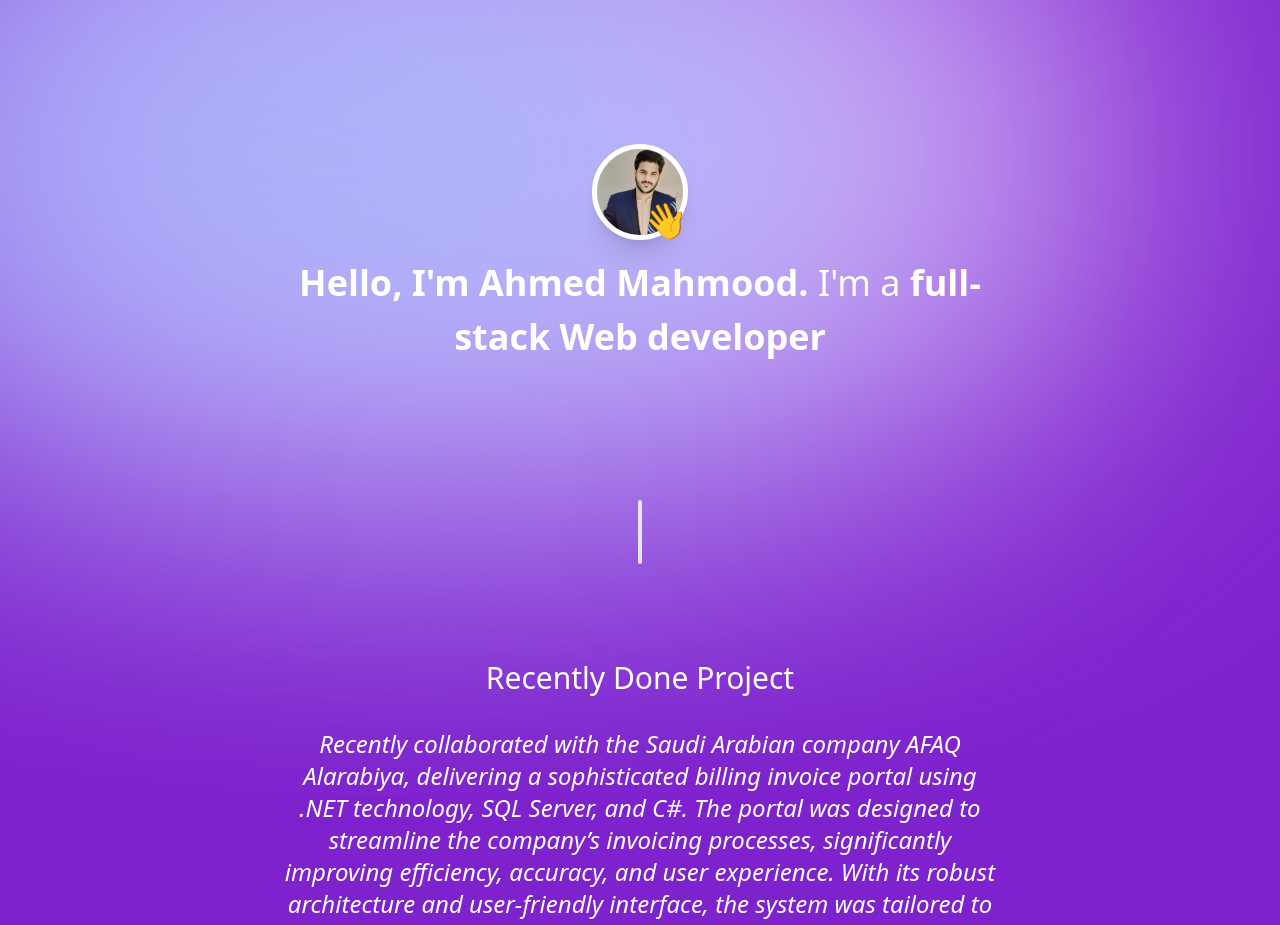
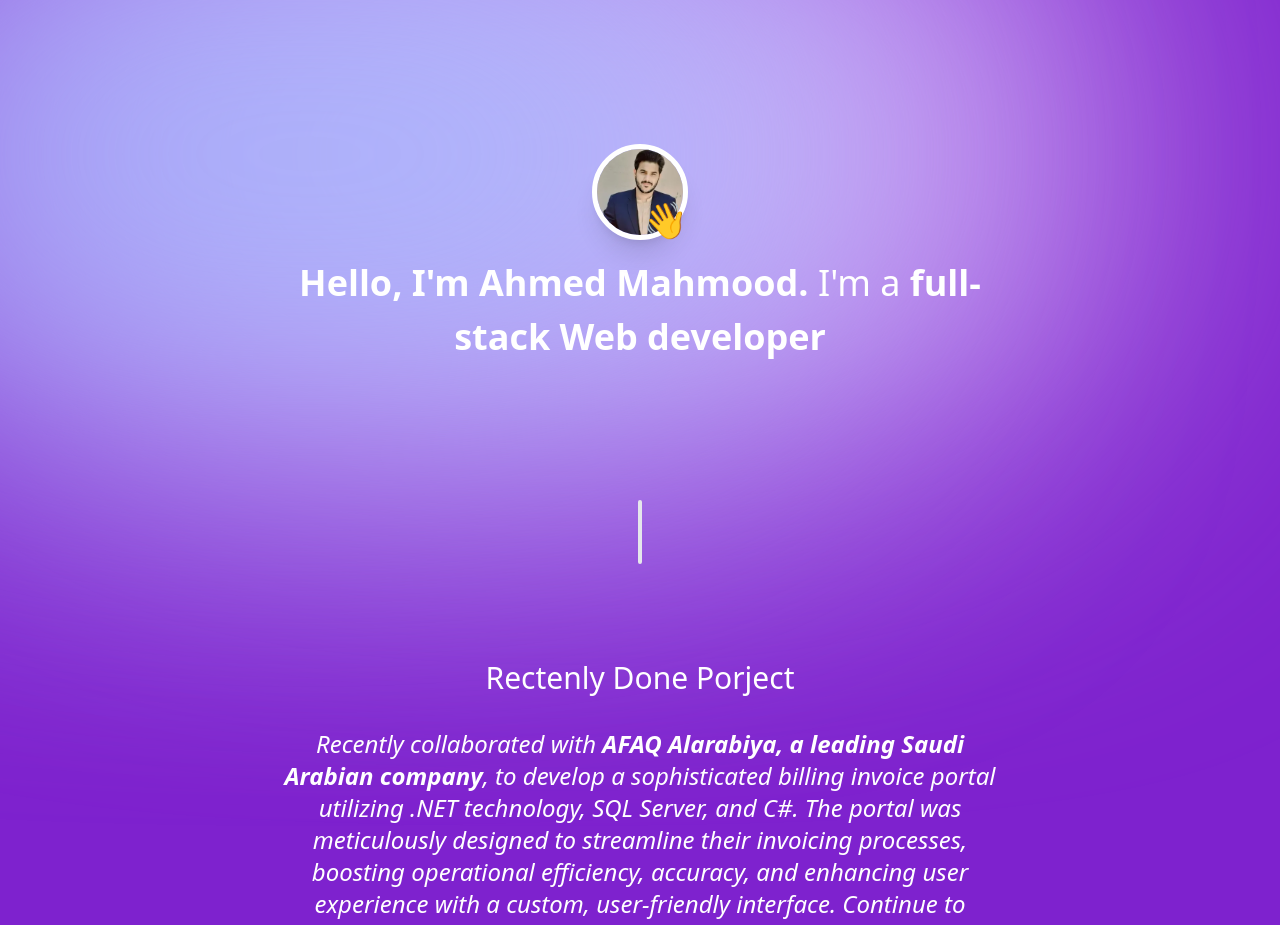
Before and after one commit to Ahmed8008/websiteportfolio, a Next.js app: page / in a window 1280 px wide. Shown: the top 925 px of the page. Built offline with nearby package versions, Linux system fonts and the light colour scheme.

Commit message:
Update about.tsx

```diff
--- a/app/components/about.tsx
+++ b/app/components/about.tsx
@@ -10,7 +10,7 @@ export default function About(){
     id="about"
     >
         <h2 className='text-3xl font-medium capitalize mb-8'>
-               Recently Done Project
+               Rectenly Done Porject
             </h2>
         <p className='mb-3 '>
 
@@ -18,10 +18,7 @@ export default function About(){
         </p>
 
         <p className=' text-2xl'>
-       <i> Recently collaborated with the Saudi Arabian company AFAQ Alarabiya, delivering a sophisticated billing invoice portal using .NET technology, SQL Server, and C#. The portal was designed to streamline the company’s invoicing processes, significantly improving efficiency, accuracy, and user experience. With its robust architecture and user-friendly interface, the system was tailored to meet AFAQ Alarabiya’s specific business requirements, ensuring smooth financial operations.
-
-Currently, ongoing maintenance and support are being provided for the portal to ensure smooth operations, addressing any issues that arise, and implementing updates to enhance its functionality and performance. This long-term commitment reflects a dedication to delivering a comprehensive solution that not only meets but exceeds client expectations.       </i>
-
+       <i> Recently collaborated with <b>AFAQ Alarabiya, a leading Saudi Arabian company</b>, to develop a sophisticated billing invoice portal utilizing .NET technology, SQL Server, and C#. The portal was meticulously designed to streamline their invoicing processes, boosting operational efficiency, accuracy, and enhancing user experience with a custom, user-friendly interface. Continue to provide dedicated maintenance and support to ensure optimal performance, addressing issues as they arise and implementing updates. Due to the company’s privacy policy, unable to share the website link.</i>
         </p>
     </motion.section>
 
```
